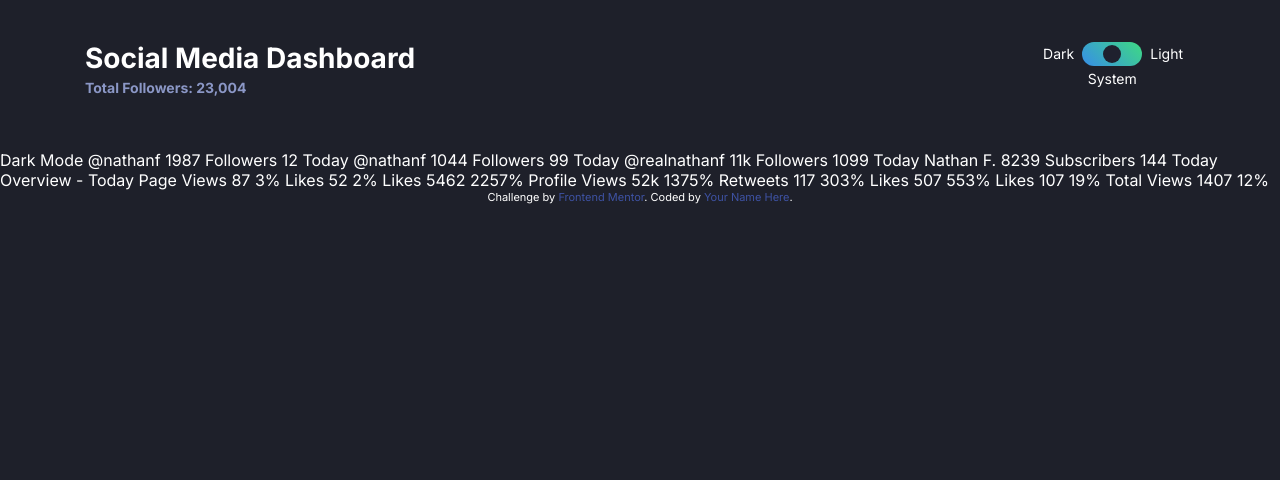
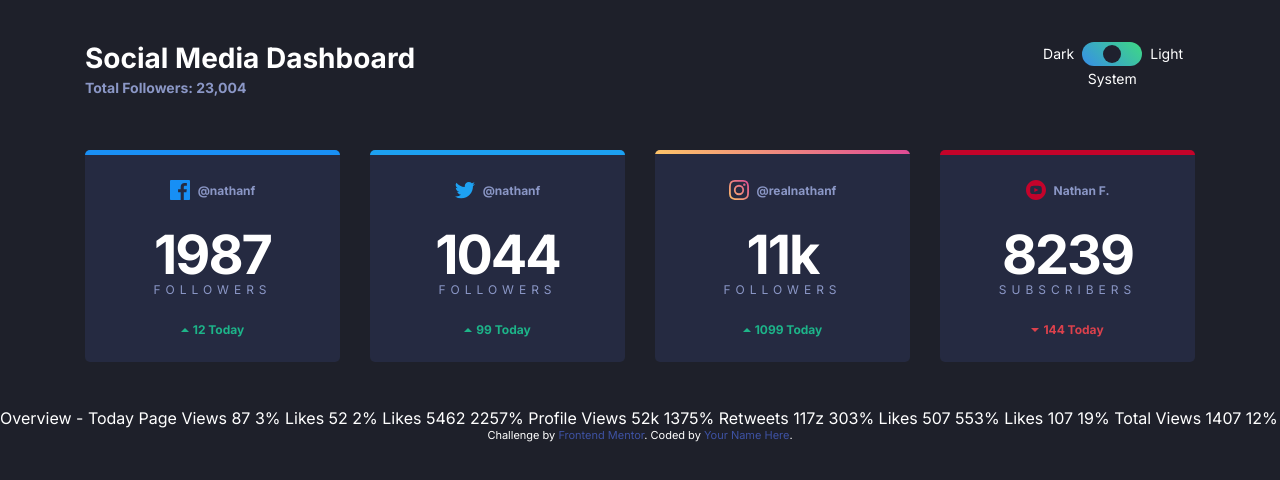
Before and after one commit to Parthtank21/fem-social-media-dashboard, a website: page index.html in a window 1280 px wide. Drawn offline with Linux system fonts and the light colour scheme.

Commit message:
Card section 1 completed

```diff
--- a/app/scss/components/card.scss
+++ b/app/scss/components/card.scss
@@ -1,5 +1,128 @@
 @use "../utils" as *;
 
+.cards {
+  display: grid;
+  grid-template-columns: 1fr;
+  gap: rem(30);
+
+  @include breakpoint(medium) {
+    grid-template-columns: repeat(2, 1fr);
+  }
+
+  @include breakpoint(large) {
+    grid-template-columns: repeat(4, 1fr);
+  }
+}
+
 .card {
-  padding: rem(30);
+  position: relative;
+  overflow: hidden;
+  background: var(--dark-card);
+  color: var(--dark-text-blue);
+  text-align: center;
+  padding: rem(25);
+  border-radius: rem(5);
+
+  &--facebook {
+    border-top: rem(5) solid var(--facebook);
+  }
+  &--twitter {
+    border-top: rem(5) solid var(--twitter);
+  }
+  &--instagram {
+    padding-top: rem(30);
+
+    &::before {
+      content: "";
+      position: absolute;
+      top: 0;
+      left: 0;
+      width: 100%;
+      display: block;
+      height: rem(4);
+      background: linear-gradient(
+        225deg,
+        var(--instagram-end),
+        var(--instagram-start) 100%
+      );
+    }
+  }
+  &--youtube {
+    border-top: rem(5) solid var(--youtube);
+  }
+
+  &__platform {
+    display: flex;
+    justify-content: center;
+    align-items: center;
+    height: rem(20);
+    // margin-top: rem(5);
+    margin-bottom: rem(28);
+  }
+
+  &__icon {
+    margin-right: rem(8);
+
+    &--facebook {
+    }
+    &--twitter {
+    }
+    &--instagram {
+    }
+    &--youtube {
+    }
+  }
+
+  &__username {
+    font-size: rem(12);
+    font-weight: 700;
+  }
+
+  &__followers {
+    margin-bottom: rem(25);
+  }
+
+  &__count {
+    color: var(--dark-text-white);
+    font-weight: 700;
+    letter-spacing: rem(-2);
+    line-height: 1;
+    margin-top: rem(4);
+
+    &--big {
+      font-size: rem(54);
+    }
+    &--small {
+    }
+  }
+
+  &__label {
+    font-size: rem(12);
+    letter-spacing: rem(5);
+    font-weight: 400;
+    color: var(--dark-text-blue);
+    text-transform: uppercase;
+  }
+
+  &__change {
+    display: flex;
+    align-items: center;
+    justify-content: center;
+    font-size: rem(12);
+    font-weight: 700;
+
+    &--up {
+      color: var(--limegreen);
+    }
+    &--down {
+      color: var(--brightred);
+    }
+
+    img {
+      margin-right: rem(4);
+    }
+  }
+
+  &__number {
+  }
 }
--- a/index.html
+++ b/index.html
@@ -61,11 +61,87 @@
       </fieldset>
     </header>
     <main>
-      Dark Mode @nathanf 1987 Followers 12 Today @nathanf 1044 Followers 99
-      Today @realnathanf 11k Followers 1099 Today Nathan F. 8239 Subscribers 144
-      Today Overview - Today Page Views 87 3% Likes 52 2% Likes 5462 2257%
-      Profile Views 52k 1375% Retweets 117 303% Likes 507 553% Likes 107 19%
-      Total Views 1407 12%
+      <section class="container cards">
+        <div class="card card--facebook">
+          <div class="card__platform">
+            <img
+              class="card__icon"
+              src="/images/icon-facebook.svg"
+              alt="Facebook"
+            />
+            <div class="card__username">@nathanf</div>
+          </div>
+          <div class="card__followers">
+            <div class="card__count card__count--big">1987</div>
+            <div class="card__label">Followers</div>
+          </div>
+          <div class="card__change card__change--up">
+            <img src="/images/icon-up.svg" alt="up arrow" />
+            <div class="card__number">12 Today</div>
+          </div>
+        </div>
+
+        <div class="card card--twitter">
+          <div class="card__platform">
+            <img
+              class="card__icon"
+              src="/images/icon-twitter.svg"
+              alt="Twitter"
+            />
+            <div class="card__username">@nathanf</div>
+          </div>
+          <div class="card__followers">
+            <div class="card__count card__count--big">1044</div>
+            <div class="card__label">Followers</div>
+          </div>
+          <div class="card__change card__change--up">
+            <img src="/images/icon-up.svg" alt="up arrow" />
+            <div class="card__number">99 Today</div>
+          </div>
+        </div>
+
+        <div class="card card--instagram">
+          <div class="card__platform">
+            <img
+              class="card__icon"
+              src="/images/icon-instagram.svg"
+              alt="Instagram"
+            />
+            <div class="card__username">@realnathanf</div>
+          </div>
+          <div class="card__followers">
+            <div class="card__count card__count--big">11k</div>
+            <div class="card__label">Followers</div>
+          </div>
+          <div class="card__change card__change--up">
+            <img src="/images/icon-up.svg" alt="up arrow" />
+            <div class="card__number">1099 Today</div>
+          </div>
+        </div>
+
+        <div class="card card--youtube">
+          <div class="card__platform">
+            <img
+              class="card__icon"
+              src="/images/icon-youtube.svg"
+              alt="YouTube"
+            />
+            <div class="card__username">Nathan F.</div>
+          </div>
+          <div class="card__followers">
+            <div class="card__count card__count--big">8239</div>
+            <div class="card__label">Subscribers</div>
+          </div>
+          <div class="card__change card__change--down">
+            <img src="/images/icon-down.svg" alt="down arrow" />
+            <div class="card__number">144 Today</div>
+          </div>
+        </div>
+      </section>
+
+      Overview - Today Page Views 87 3% Likes 52 2% Likes 5462 2257% Profile
+      Views 52k 1375% Retweets 117z 303% Likes 507 553% Likes 107 19% Total
+      Views 1407 12%
     </main>
 
     <div class="attribution">
```
Also changed, not shown: dist/style.css, 1 other file.
